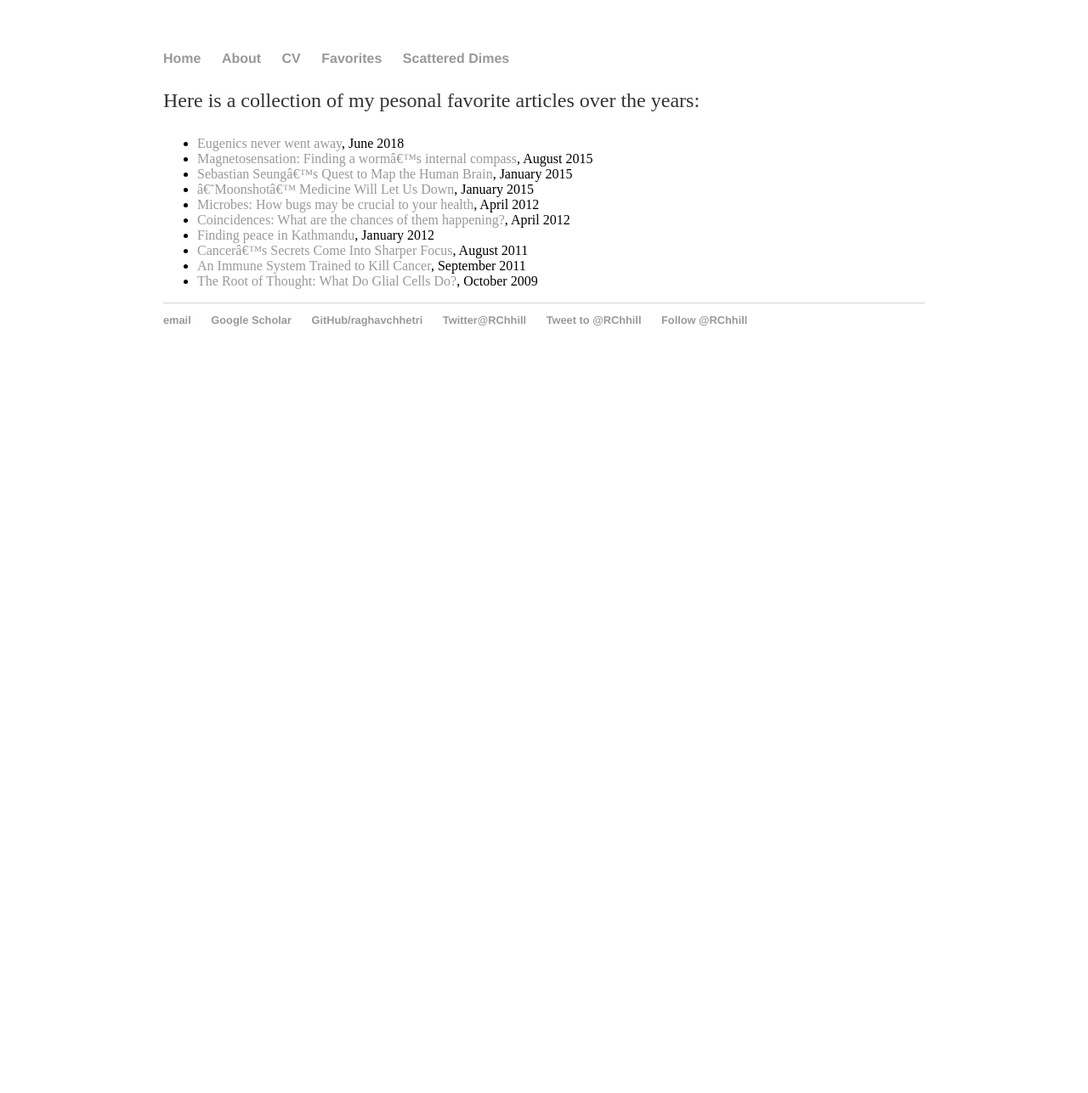
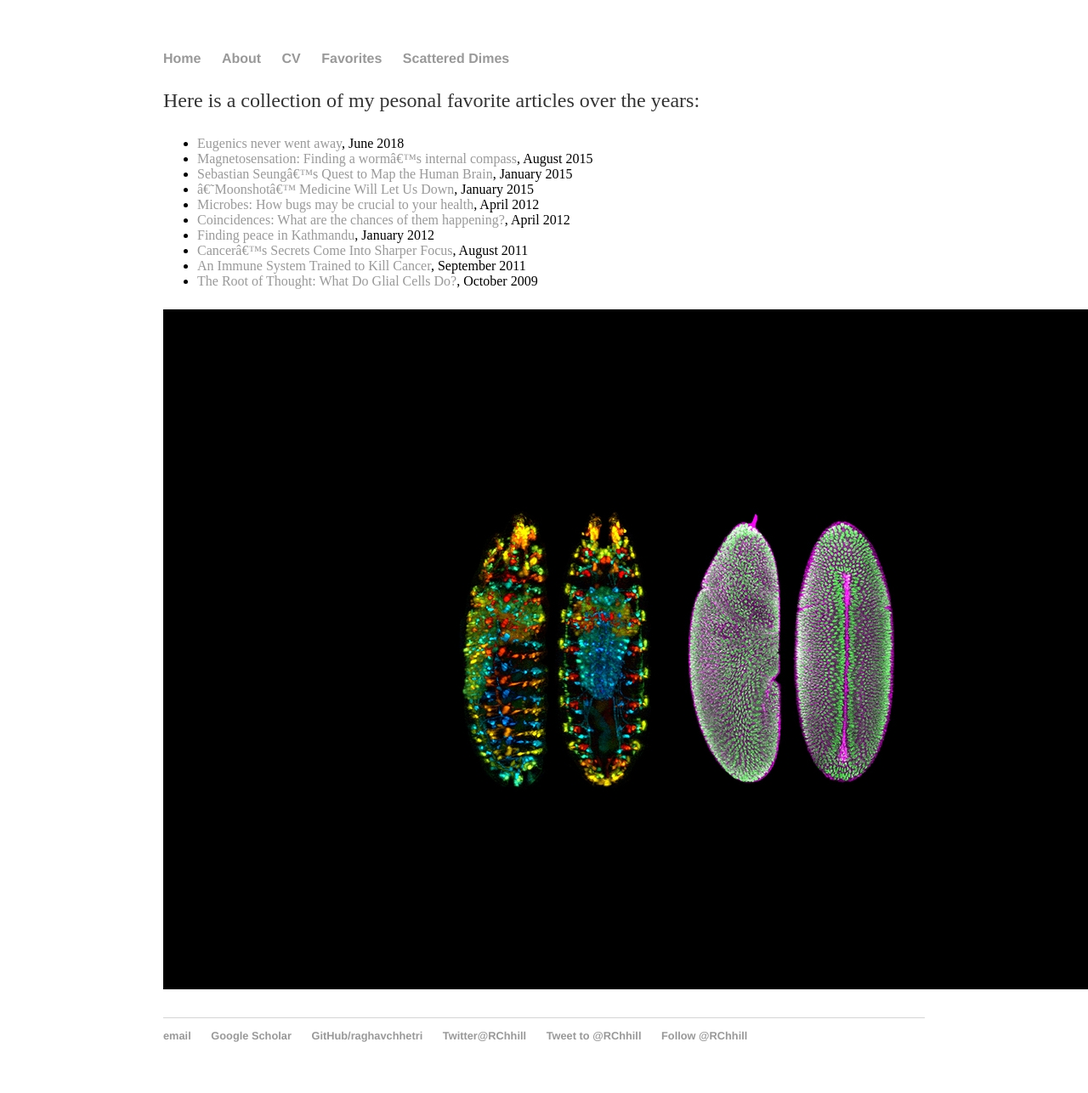
Before and after one commit to raghavchhetri/raghavchhetri.github.io, a Jekyll site: the page built from favorites/index.md, in a window 1280 px wide. Shown: the whole page at 85% size. Built offline with Jekyll 4.4.1, drawn with Linux system fonts in a browser that asks for light colours; our own code applies the rules of GitHub Pages for plain Markdown files; comment, search, counter and statistics services are not loaded; before the commit the page ends 900 px from its top, so only the background shows below that.

Commit message:
Update index.md

```diff
--- a/favorites/index.md
+++ b/favorites/index.md
@@ -10,3 +10,5 @@ Here is a collection of my pesonal favorite articles over the years:
 - [Cancer’s Secrets Come Into Sharper Focus](http://www.nytimes.com/2011/08/16/health/16cancer.html?pagewanted=all), August 2011
 - [An Immune System Trained to Kill Cancer](http://www.nytimes.com/2011/09/13/health/13gene.html?pagewanted=all), September 2011
 - [The Root of Thought: What Do Glial Cells Do?](http://www.scientificamerican.com/article/the-root-of-thought-what/), October 2009
+
+![DrosophilaCombined](https://github.com/raghavchhetri/raghavchhetri.github.io/blob/master/about/DrosophilaCombined.jpg)
```
